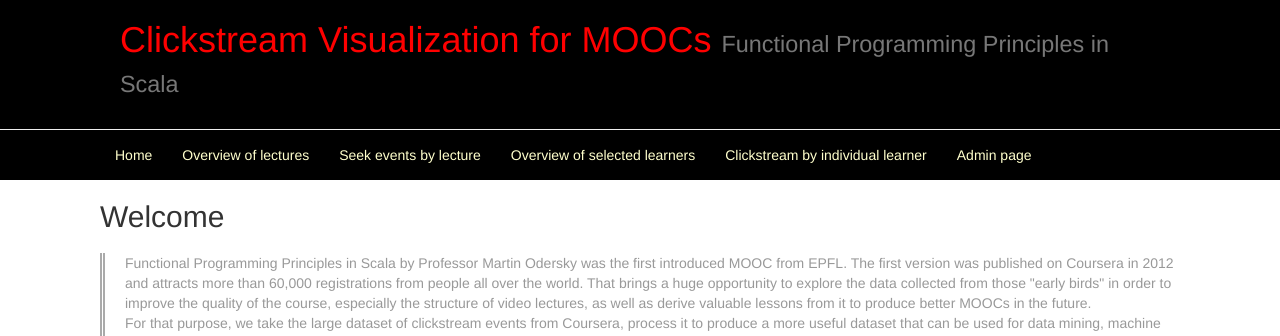
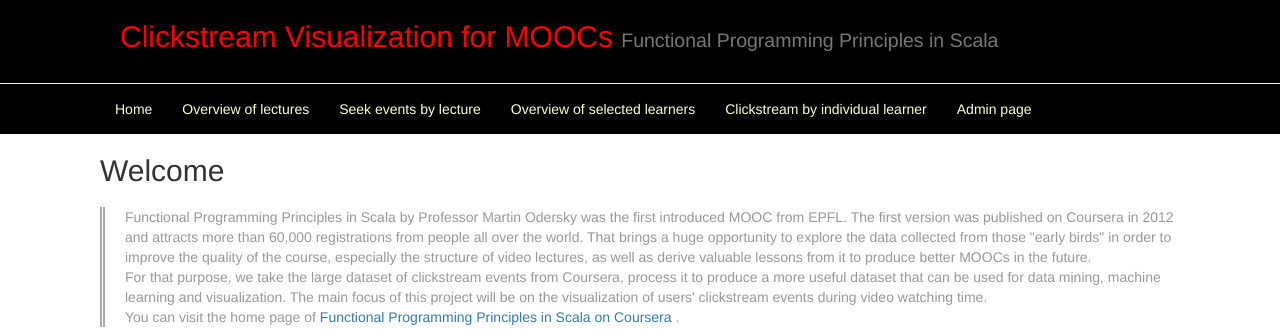
Before and after one commit to duynguyen/moocvis, a Django app: page / in a window 1280 px wide. Shown: the top 336 px of the page. Run offline with Django 3.2, Linux system fonts and the light colour scheme; parts of the project's set-up code (start-up, migrations or seed data) failed here and were passed over; some libraries are stand-ins or nearby versions.

Commit message:
modify page heading for better UI

```diff
--- a/moocs_vis/templates/base.html
+++ b/moocs_vis/templates/base.html
@@ -9,7 +9,7 @@
 </head>
 <body>
     <div class="page-header">
-        <h1>Clickstream Visualization for MOOCs <small>Functional Programming Principles in Scala</small></h1>
+        <h2>Clickstream Visualization for MOOCs <small>Functional Programming Principles in Scala</small></h2>
     </div>
     {% include "nav.html" %}
     {% block content %}{% endblock %}
--- a/moocs_vis/templates/static/css/base.css
+++ b/moocs_vis/templates/static/css/base.css
@@ -319,7 +319,7 @@
   background-color: black;
 }
 
-.page-header h1 {
+.page-header h2 {
   color: red;
   margin-top: 0;
 }
```
